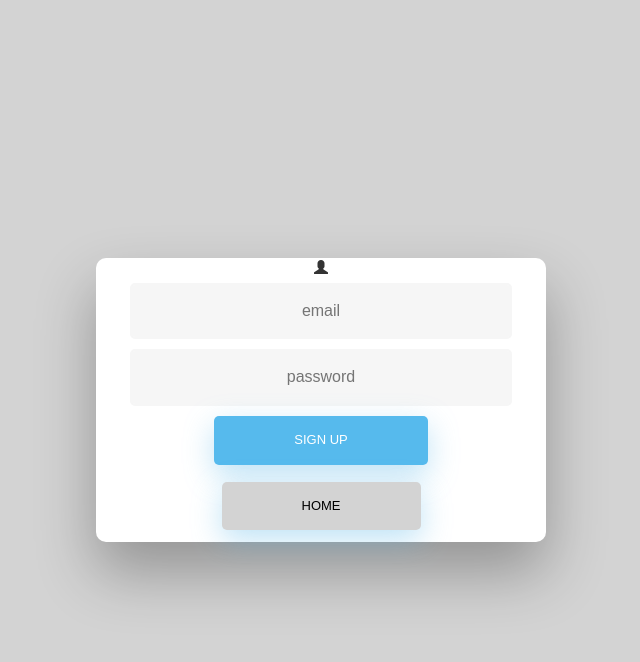
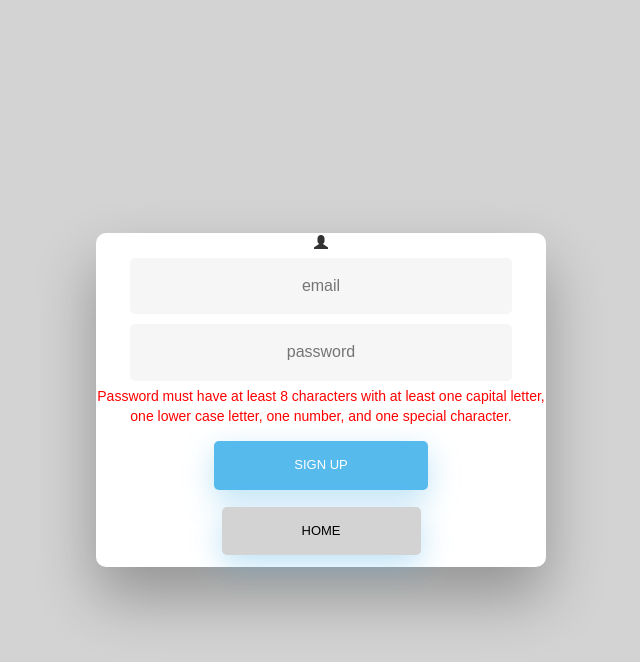
Before and after one commit to BenjaminRM/RITAmusementPark, a Node server app: page /signup in a window 1280 px wide. Shown: the top 662 px of the page, without its empty margins (319-959 px from the left). Run offline with Node 20, Linux system fonts and the light colour scheme; some libraries are stand-ins or nearby versions.

Commit message:
Password requirement text added.

```diff
--- a/views/signup.handlebars
+++ b/views/signup.handlebars
@@ -333,6 +333,9 @@
                     </div>
                     <div class='relative'>
                         <input class="fadeIn third" placeholder='password' type='password' name='password' required/>
+                        <div class="fadeIn third">
+                            <p><font color="red">Password must have at least 8 characters with at least one capital letter, one lower case letter, one number, and one special character.</font></p>
+                        </div>
                     </div>
                 </div>
             </div>
```
